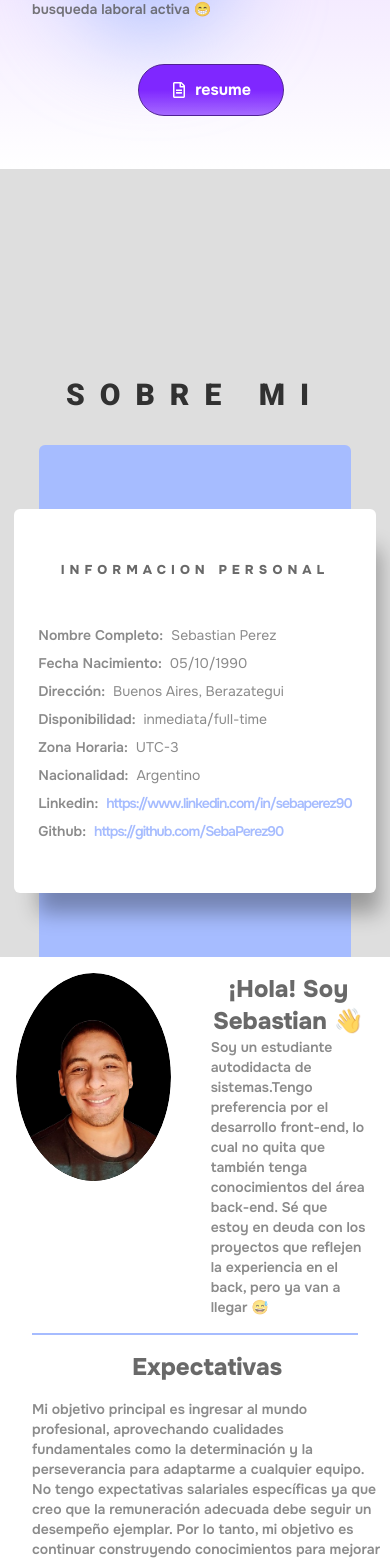
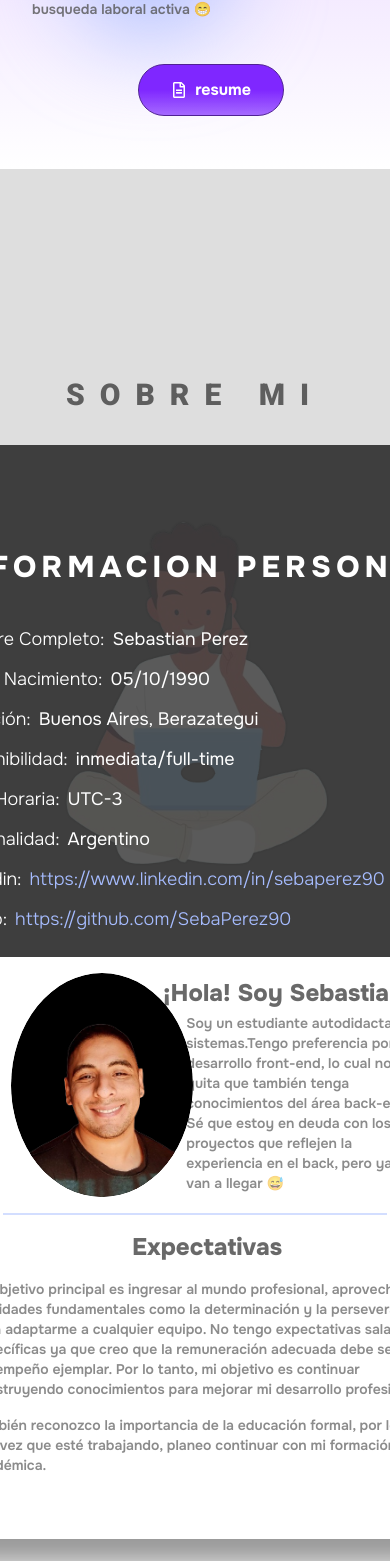
Before and after one commit to SebaPerez90/PORTFOLIO, a Next.js app: page / in a window 390 px wide. Shown: the part 423-1984 px from the top of the page. Built offline with nearby package versions, Linux system fonts and the light colour scheme.

Commit message:
responsive in about.tsx

```diff
--- a/src/components/main/About.tsx
+++ b/src/components/main/About.tsx
@@ -16,21 +16,21 @@ const About = () => {
   return (
     <section
       id='about-section'
-      className='mt-20 w-[80%] flex flex-col justify-around items-center'>
+      className='mt-20 xl:w-[80%] lg:w-[90%] flex flex-col justify-around items-center'>
       <h1
-        className='text-center text-3xl [letter-spacing:15px] text-[#313131] '
+        className='text-center text-3xl [letter-spacing:15px] text-[#313131be]'
         style={roboto.style}>
         {engLanguageActive ? 'ABOUT ME' : 'SOBRE MI'}
       </h1>
 
-      <div className='flex justify-center items-center bg-light-200 w-full py-16 mt-8 rounded-[0.375em_0.375em_0_0]'>
-        <div className='gap-8 shadow-[14px_30px_20px_-10px_#0000004f] rounded-md px-6 py-10 flex flex-col justify-evenly  items-center h-96 w-max bg-white'>
-          <h2 className='text-[0.8em] text-[#333333bc] [letter-spacing:5px] font-extrabold'>
+      <div className='pl-0 md:pl-10 lg:pl-0 flex justify-center items-center bg-[#333333ee] md:bg-light-200 w-full py-16 mt-8 rounded-[0.375em_0.375em_0_0]'>
+        <div className='z-30 gap-10 md:gap-8 shadow-none md:shadow-[14px_30px_20px_-10px_#0000004f] rounded-md px-6 py-10 flex flex-col justify-around md:justify-evenly items-center h-96 w-max bg-none md:bg-white'>
+          <h2 className='text-3xl md:text-[0.8em] text-white md:text-[#333333bc] [letter-spacing:5px] font-extrabold'>
             {engLanguageActive
               ? 'PERSONAL INFORMATION'
               : 'INFORMACION PERSONAL'}
           </h2>
-          <ul className='flex flex-col gap-2 self-start text-sm cursor-default font-semibold text-[#33333391]'>
+          <ul className='flex flex-col  md:[text-shadow:none] gap-3 md:gap-2 self-start text-lg md:text-sm cursor-default font-light md:font-semibold text-white md:text-[#33333391]'>
             <li className='flex items-center gap-2'>
               {engLanguageActive ? 'Full Name' : 'Nombre Completo'}:
               <span className='font-normal'>Sebastian Perez</span>
@@ -62,7 +62,7 @@ const About = () => {
             <li className='flex items-center gap-2'>
               Linkedin:{' '}
               <Link
-                className='[letter-spacing:-1px] text-light-200 hover:text-light-100 hover:duration-200 duration-200'
+                className='md:[letter-spacing:-1px] text-light-200 hover:text-light-100 hover:duration-200 duration-200'
                 href={'https://www.linkedin.com/in/sebaperez90/'}
                 target='_blank'>
                 https://www.linkedin.com/in/sebaperez90
@@ -71,7 +71,7 @@ const About = () => {
             <li className='flex items-center gap-2'>
               Github:{' '}
               <Link
-                className='[letter-spacing:-1px] text-light-200 hover:text-light-100 hover:duration-200 duration-200'
+                className='md:[letter-spacing:-1px] text-light-200 hover:text-light-100 hover:duration-200 duration-200'
                 href={'https://github.com/SebaPerez90'}
                 target='_blank'>
                 https://github.com/SebaPerez90
@@ -79,20 +79,21 @@ const About = () => {
             </li>
           </ul>
         </div>
-        <div className='relative flex flex-col items-center justify-center'>
+
+        <div className='bg-none z-10 md:bg-transparent min-w-[375px] absolute md:relative flex flex-col items-center justify-center'>
           <Image
             src={developer_cartoon}
             alt='eveloper_cartoon_img'
             priority
-            className='[filter:drop-shadow(0_0_1px_#000)] h-96 w-max order-1'
+            className='opacity-[.15] md:opacity-100 [filter:drop-shadow(0_0_1px_#000)] h-96 w-max order-1'
           />
-          <span className='w-1/2 h-4 rounded-[50%] bg-[#00000049] absolute bottom-6 order-2'></span>
+          <span className='w-0 md:w-1/2 h-4 rounded-[50%] bg-[#00000049] absolute bottom-6 order-2'></span>
         </div>
       </div>
 
-      <article className=' pt-4 pb-12 gap-4 flex flex-col justify-center shadow-[14px_30px_20px_-10px_#0000004f] rounded-[0_0_0.375em_0.375em] bg-white'>
+      <article className=' pt-4 pb-16 gap-4 flex flex-col justify-center shadow-[14px_30px_20px_-10px_#0000004f] rounded-[0_0_0.375em_0.375em] bg-white'>
         <div className='flex justify-between'>
-          <div className='rounded-[50%] h-[13em] w-[13em] overflow-hidden ml-8'>
+          <div className='rounded-[50%] xl:h-[17em] h-[14em] xl:w-[17em] w-[14em] overflow-hidden ml-8 translate-x-14'>
             <Image
               src={avatar_profile}
               alt='avatar_profile'
@@ -100,30 +101,30 @@ const About = () => {
               priority
             />
           </div>
-          <div className='flex flex-col justify-evenly w-3/4 text-sm font-semibold text-[#33333391]'>
-            <h1 className='text-center text-2xl text-[#333333bc] font-extrabold'>
+          <div className='flex flex-col items-center justify-evenly w-3/4'>
+            <h1 className='text-2xl text-[#333333bc] font-extrabold'>
               {engLanguageActive
                 ? 'Hello There! Soy sebastian 👋'
                 : '¡Hola! Soy Sebastian 👋'}
             </h1>
-            <p className='px-10'>
+            <p className='w-[70%] text-sm font-semibold text-[#33333391]'>
               {engLanguageActive
                 ? "I'm a self-taught systems student. I prefer front-end development, but I also have knowledge in back-end. I acknowledge that I'm behind on projects reflecting back-end experience, but they'll come 😅"
                 : 'Soy un estudiante autodidacta de sistemas.Tengo preferencia por el desarrollo front-end, lo cual no quita que también tenga conocimientos del área back-end. Sé que estoy en deuda con los proyectos que reflejen la experiencia en el back, pero ya van a llegar 😅'}
             </p>
           </div>
         </div>
-        <hr className='border-[1px] border-light-200 mx-12' />
-        <div className='flex flex-col gap-4  pl-12 pr-6 text-sm font-semibold text-[#33333391]'>
-          <h2 className='text-center text-2xl text-[#333333bc] font-extrabold'>
+        <hr className='border-[1px] border-light-300 mx-20' />
+        <div className='flex flex-col gap-4 items-center pl-12 pr-6 text-sm font-semibold text-[#33333391]'>
+          <h2 className='text-2xl text-[#333333bc] font-extrabold'>
             {engLanguageActive ? 'Expectations' : 'Expectativas'}
           </h2>
-          <p>
+          <p className='lg:w-[50em]'>
             {engLanguageActive
               ? 'My main goal is to enter the professional world, leveraging fundamental qualities like determination and perseverance to adapt to any team. I have no specific salary expectations as I believe adequate compensation should follow exemplary performance. Thus, my aim is to continuously build knowledge to enhance my professional development.'
               : 'Mi objetivo principal es ingresar al mundo profesional, aprovechando cualidades fundamentales como la determinación y la perseverancia para adaptarme a cualquier equipo. No tengo expectativas salariales específicas ya que creo que la remuneración adecuada debe seguir un desempeño ejemplar. Por lo tanto, mi objetivo es continuar construyendo conocimientos para mejorar mi desarrollo profesional.'}
           </p>
-          <p>
+          <p className='lg:w-[50em]'>
             {engLanguageActive
               ? "I also recognize the importance of formal education, so once I'm employed, I intend to continue my academic training."
               : 'También reconozco la importancia de la educación formal, por lo que una vez que esté trabajando, planeo continuar con mi formación académica.'}
```
